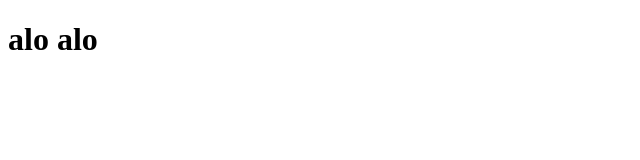
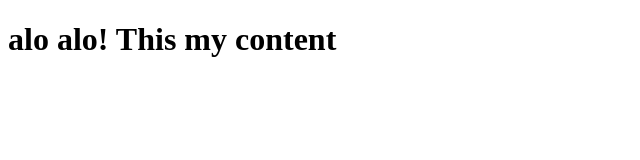
Before and after one commit to Giangbews/giangbew-test, a plain HTML site: page index.html in a window 1280 px wide. Shown: the whole page, without its empty margins (0-640 px from the left). Drawn offline with Linux system fonts and the light colour scheme.

Commit message:
first change

```diff
--- a/index.html
+++ b/index.html
@@ -6,6 +6,6 @@
 	<title>hi!</title>
 </head>
 <body>
-<h1> alo alo</h1>
+<h1> alo alo! This my content</h1>
 </body>
 </html>
```
